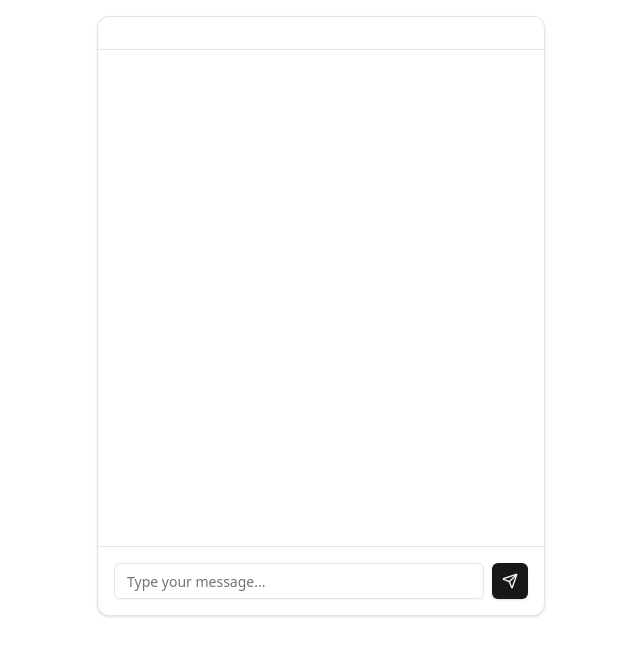
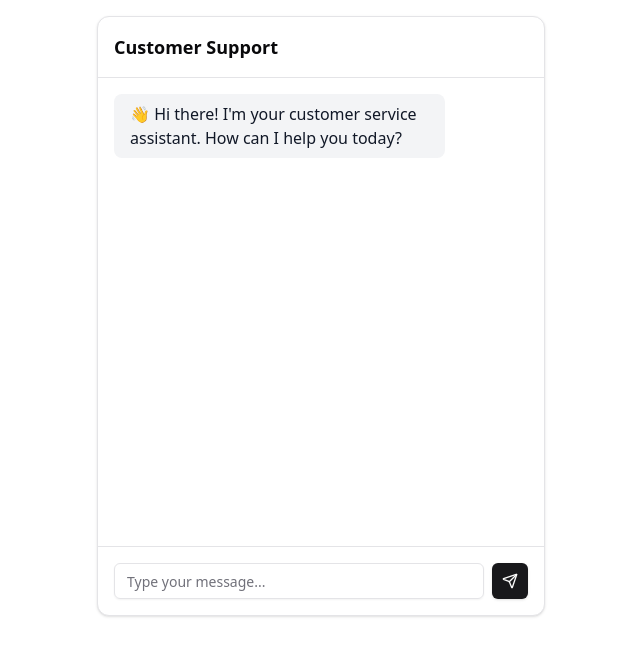
Before and after one commit to PeterVWU/cs-chatbot-frontend-page, a React (Vite) app: page / in a window 1280 px wide. Shown: the top 656 px of the page, without its empty margins (319-959 px from the left). Built offline with nearby package versions, Linux system fonts and the light colour scheme.

Commit message:
add welcome message

```diff
--- a/src/components/chat/ChatInterface.tsx
+++ b/src/components/chat/ChatInterface.tsx
@@ -4,14 +4,17 @@ import { useMutation } from '@tanstack/react-query';
 import { Card } from '@/components/ui/card';
 import { Button } from '@/components/ui/button';
 import { Input } from '@/components/ui/input';
-// import { Avatar, AvatarFallback, AvatarImage } from '@/components/ui/avatar';
 import { Send } from 'lucide-react';
 import { Message, ChatResponse } from "../../types/conversation";
 import ChatContainer from "./ChatContainer";
 
 
 const ChatInterface = () => {
-    const [messages, setMessages] = useState<Message[]>([]);
+    const [messages, setMessages] = useState<Message[]>([{
+        text: "👋 Hi there! I'm your customer service assistant. How can I help you today?",
+        sender: 'bot',
+        timestamp: Date.now(),
+    }]);
     const [newMessage, setNewMessage] = useState('');
     const [conversationId, setConversationId] = useState<string | undefined>();
 
@@ -63,34 +66,14 @@ const ChatInterface = () => {
     return (
         <Card className="w-full max-w-md mx-auto h-[600px] flex flex-col">
             <div className="p-4 border-b flex items-center gap-3">
-                {/* <Avatar className="h-8 w-8">
-                    <AvatarImage src="/support-avatar.png" />
-                    <AvatarFallback>CS</AvatarFallback>
-                </Avatar>
-                <div>
-                    <div className="font-semibold">Sofia Davis</div>
-                    <div className="text-sm text-gray-500">m@example.com</div>
-                </div> */}
+                <h2 className="text-lg font-semibold text-center">Customer Support</h2>
+
             </div>
 
             <div className="flex-1 overflow-y-auto p-4 space-y-4">
 
                 <ChatContainer messages={messages} />
-                {/* {messages.map((message, index) => (
-                    <div
-                        key={index}
-                        className={`flex ${message.sender === 'user' ? 'justify-end' : 'justify-start'}`}
-                    >
-                        <div
-                            className={`rounded-lg px-4 py-2 max-w-[80%] ${message.sender === 'user'
-                                ? 'bg-black text-white'
-                                : 'bg-gray-100 text-gray-900'
-                                }`}
-                        >
-                            {message.text}
-                        </div>
-                    </div>
-                ))} */}
+
                 {mutation.isPending && (
                     <div className="flex justify-start">
                         <div className="bg-gray-100 rounded-lg px-4 py-2">
```
